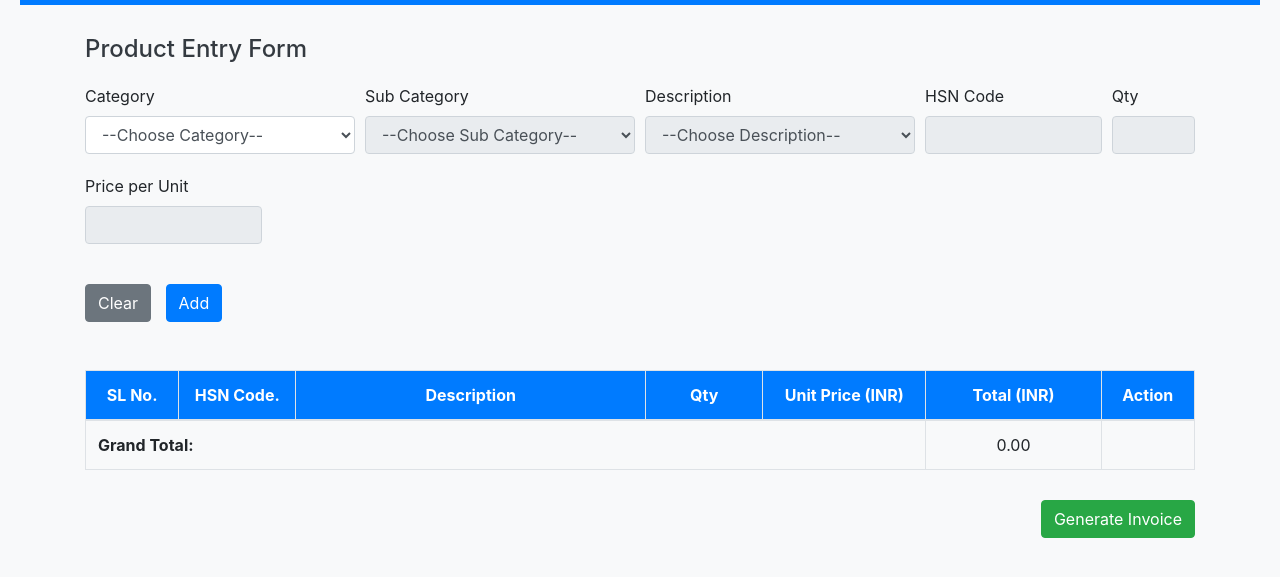
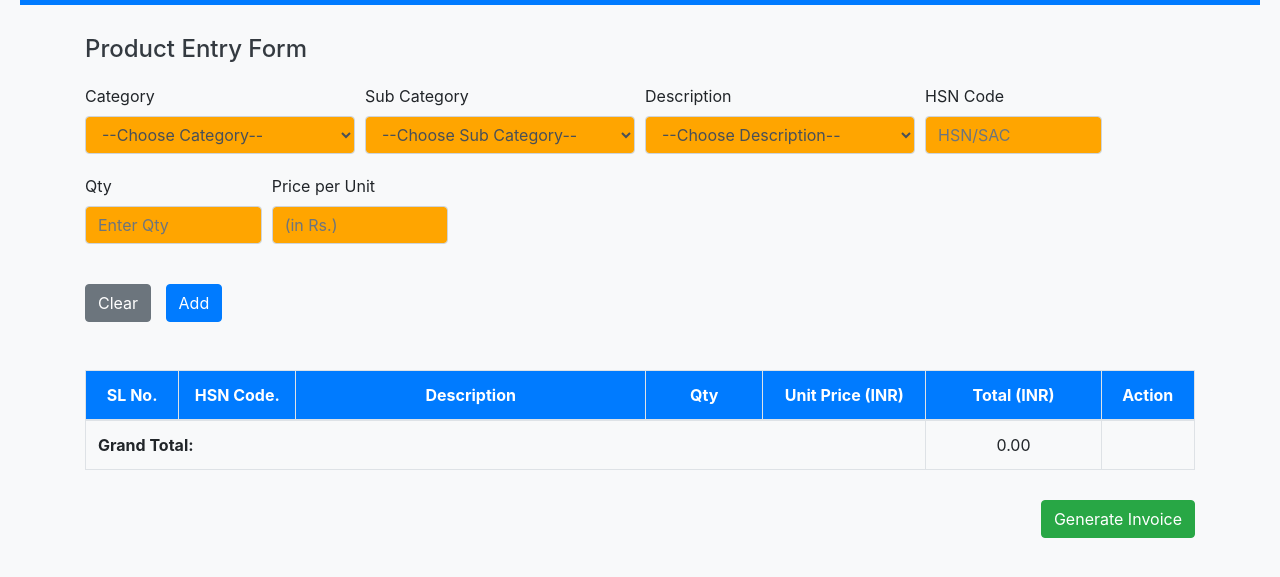
Before and after one commit to abhishekp1995/OmnibusOrderSupply, a plain HTML site: page index.html in a window 1280 px wide. Shown: the part 71-648 px from the top of the page. Drawn offline with nearby package versions, Linux system fonts and the light colour scheme; no server answers.

Commit message:
UI refinements

```diff
--- a/index.html
+++ b/index.html
@@ -43,33 +43,33 @@
       <div class="form-row">
         <div class="form-group col-md-3">
           <label for="category">Category</label>
-          <select class="form-control" id="category" required>
+          <select class="form-control" style="background-color: orange;" id="category" required >
             <option value="0" disabled selected>--Choose Category--</option>
           </select>
         </div>
         <div class="form-group col-md-3">
           <label for="subCategory">Sub Category</label>
-          <select class="form-control" id="subCategory" disabled>
+          <select class="form-control" style="background-color: orange;" id="subCategory" disabled>
             <option value="0" disabled selected>--Choose Sub Category--</option>
           </select>
         </div>
         <div class="form-group col-md-3">
           <label for="description">Description</label>
-          <select class="form-control" id="description" disabled>
+          <select class="form-control" style="background-color: orange;" id="description" disabled">
             <option value="0" disabled selected>--Choose Description--</option>
           </select>
         </div>
         <div class="form-group col-md-2">
           <label for="hsn">HSN Code</label>
-          <input type="text" class="form-control" id="hsn" readonly>
+          <input type="text" class="form-control" id="hsn" placeholder="HSN/SAC" readonly >
         </div>
-        <div class="form-group col-md-1">
+        <div class="form-group col-md-2">
           <label for="qty">Qty</label>
-          <input type="number" class="form-control" id="qty" disabled>
+          <input type="number" placeholder="Enter Qty" step="1" class="form-control" id="qty" disabled>
         </div>
         <div class="form-group col-md-2">
           <label for="price">Price per Unit</label>
-          <input type="number" step="0.01" class="form-control" id="price" disabled>
+          <input type="number" step="0.01" placeholder="(in Rs.)" class="form-control" id="price">
         </div>
       </div>
       <button type="button" id="clearFields" class="btn btn-secondary btn-custom">Clear</button>
@@ -111,7 +111,7 @@
       <div class="form-row" style="margin-bottom: 20px;">
         <div class="form-group col-md-3">
           <label for="orderId">Order ID</label>
-          <input type="text" class="form-control" id="orderId">
+          <input type="text" placeholder="Enter order ID" class="form-control" id="orderId">
         </div>
         <div class="form-group col-md-3">
           <label for="orderDate">Order Date</label>
@@ -119,7 +119,7 @@
         </div>
         <div class="form-group col-md-3">
           <label for="invoiceNo">Invoice No.</label>
-          <input type="text" class="form-control" id="invoiceNo">
+          <input type="text" placeholder="Enter invoice number" class="form-control" id="invoiceNo">
         </div>
         <div class="form-group col-md-3">
           <label for="invoiceDate">Invoice Date</label>
@@ -132,33 +132,33 @@
       <div class="form-row">
         <div class="form-group col-md-6">
           <label for="billName">Name</label>
-          <input type="text" class="form-control" id="billName">
+          <input type="text" placeholder="Enter name" class="form-control" id="billName">
         </div>
         <div class="form-group col-md-3">
           <label for="billPhone">Phone Number</label>
-          <input type="number" class="form-control" id="billPhone" placeholder="">
+          <input type="number" class="form-control" id="billPhone" placeholder="Enter phone number">
         </div>
         <div class="form-group col-md-3">
           <label for="billEmail">Email</label>
-          <input type="email" class="form-control" id="billEmail">
+          <input type="email" placeholder="Enter email (optional)" class="form-control" id="billEmail">
         </div>
       </div>
       <div class="form-row">
         <div class="form-group col-md-6">
           <label for="billAddress">Address</label>
-          <textarea class="form-control" id="billAddress"></textarea>
+          <textarea placeholder="Enter billing address" class="form-control" id="billAddress"></textarea>
         </div>
         <div class="form-group col-md-2">
           <label for="billDistrict">District</label>
-          <input type="text" class="form-control" id="billDistrict">
+          <input type="text" placeholder="Enter district" class="form-control" id="billDistrict">
         </div>
         <div class="form-group col-md-2">
           <label for="billState">State</label>
-          <input type="text" class="form-control" id="billState">
+          <input type="text" placeholder="Enter state" class="form-control" id="billState">
         </div>
         <div class="form-group col-md-2">
           <label for="billPincode">Pincode</label>
-          <input type="number" class="form-control" id="billPincode">
+          <input type="number" placeholder="Enter PIN code" class="form-control" id="billPincode">
         </div>
       </div>
 
@@ -172,33 +172,33 @@
       <div class="form-row">
         <div class="form-group col-md-6">
           <label for="shipName">Name</label>
-          <input type="text" class="form-control" id="shipName">
+          <input type="text" placeholder="Enter name" class="form-control" id="shipName">
         </div>
         <div class="form-group col-md-3">
           <label for="shipPhone">Phone Number</label>
-          <input type="tel" class="form-control" id="shipPhone">
+          <input type="number" placeholder="Enter phone number" class="form-control" id="shipPhone">
         </div>
         <div class="form-group col-md-3">
           <label for="shipEmail">Email</label>
-          <input type="email" class="form-control" id="shipEmail">
+          <input type="email" placeholder="Enter email (optional)" class="form-control" id="shipEmail">
         </div>
       </div>
       <div class="form-row">
         <div class="form-group col-md-6">
           <label for="shipAddress">Address</label>
-          <textarea class="form-control" id="shipAddress"></textarea>
+          <textarea class="form-control" id="shipAddress" placeholder="Enter shipping address"></textarea>
         </div>
         <div class="form-group col-md-2">
           <label for="shipDistrict">District</label>
-          <input type="text" class="form-control" id="shipDistrict">
+          <input type="text" placeholder="Enter district" class="form-control" id="shipDistrict">
         </div>
         <div class="form-group col-md-2">
           <label for="shipState">State</label>
-          <input type="text" class="form-control" id="shipState">
+          <input type="text" placeholder="Enter state" class="form-control" id="shipState">
         </div>
         <div class="form-group col-md-2">
           <label for="shipPincode">Pincode</label>
-          <input type="text" class="form-control" id="shipPincode">
+          <input type="text" placeholder="Enter PIN code" class="form-control" id="shipPincode">
         </div>
       </div>
 
@@ -207,7 +207,7 @@
       <div class="form-row">
         <div class="form-group col-md-6">
           <label for="paymentMode">Mode of Payment</label>
-          <select class="form-control" id="paymentMode">
+          <select class="form-control" style="background-color: orange;" id="paymentMode">
             <option value="" disabled selected>--Choose Mode of Payment--</option>
             <option value="Cash">Cash</option>
             <option value="Credit Card">Credit Card</option>
--- a/style.css
+++ b/style.css
@@ -2,6 +2,12 @@
 body {
   background-color: #f8f9fa;
   padding: 20px; /* Moved from previous inline style */
+}
+
+/*change background of all textboxes*/
+.form-group input[type="text"], .form-group input[type="number"], .form-group input[type="date"], .form-group input[type="email"]
+{
+  background-color:orange /* Replace #f2f2f2 with your desired color */
 }
 
 /* Container Styling */
```
Also changed, not shown: input.html (+3 -3 lines).
